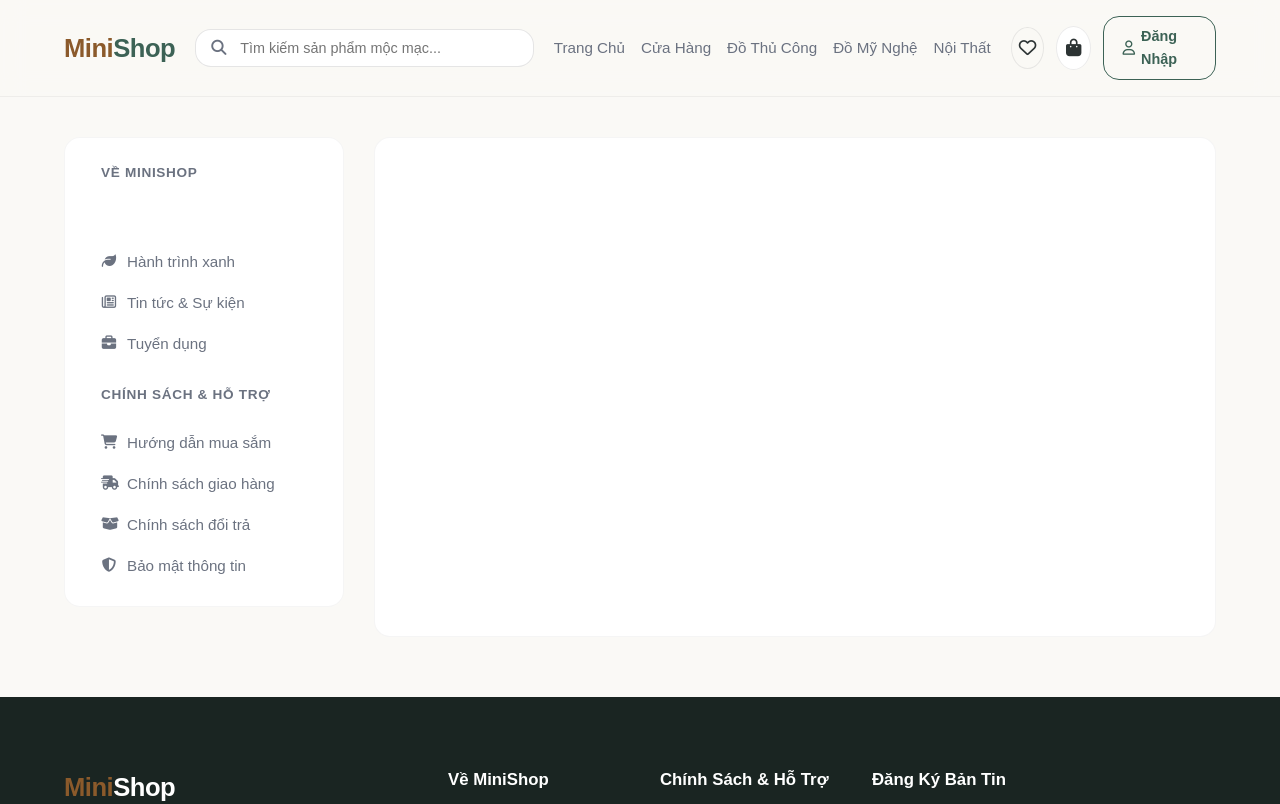
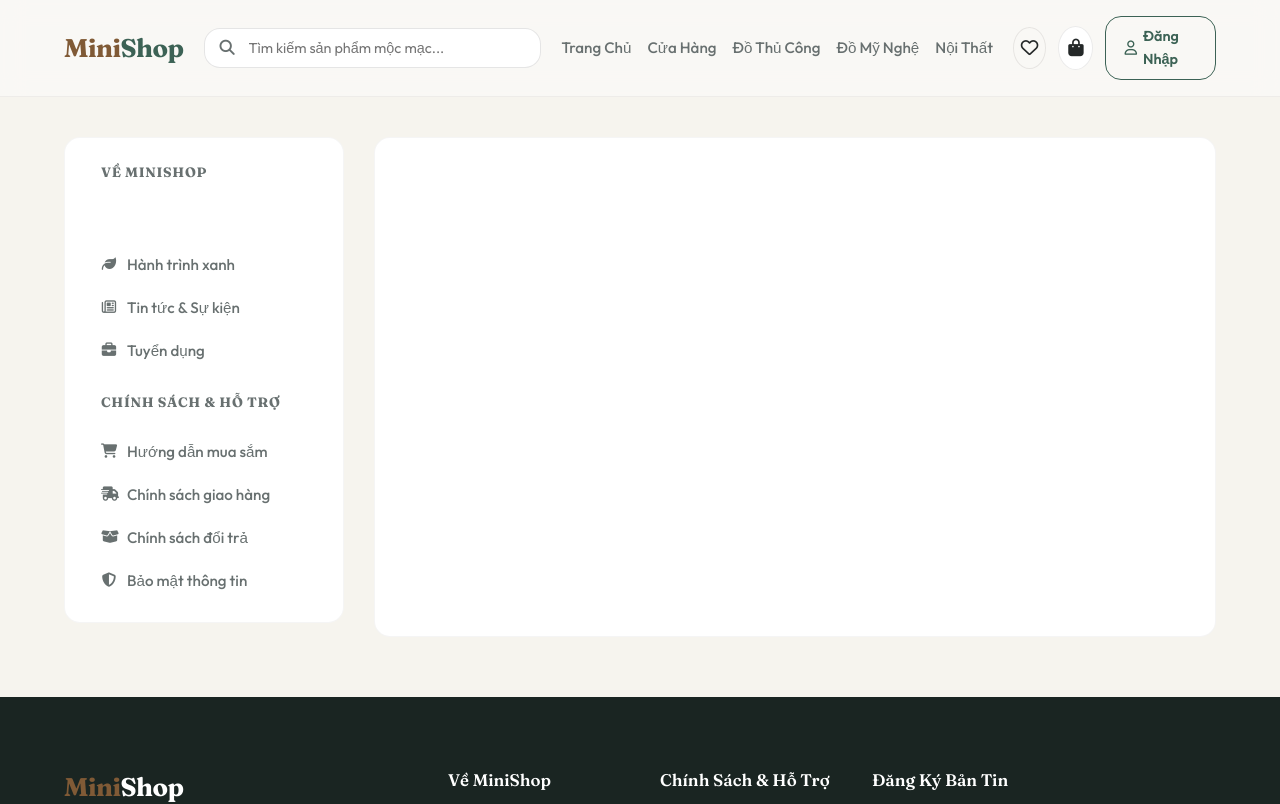
Before and after one commit to thahtynee-blip/Tyne, a Next.js app: page /info in a window 1280 px wide. Shown: the top 804 px of the page. Built offline with nearby package versions, Linux system fonts and the light colour scheme.

Commit message:
Integrate Supabase SDK and apply design changes

```diff
--- a/app/globals.css
+++ b/app/globals.css
@@ -6,26 +6,27 @@
 :root {
   --primary-color: #3C6255;       /* Forest green / Sage tint */
   --primary-hover: #2E4F43;
-  --secondary-color: #8B5A2B;     /* Warm wooden brown */
-  --accent-color: #E28F6B;        /* Earth terracotta/peach */
-
-  --bg-color: #FAF9F6;            /* Premium alabaster/warm white */
-  --bg-card: #FFFFFF;
+  --secondary-color: #805A36;     /* Warm Cedar wood brown */
+  --accent-color: #C86B45;        /* Earthy Terracotta */
+
+  --bg-color: #F6F4EE;            /* Premium raw linen white */
+  --bg-card: #FDFDFB;             /* Premium Alabaster clay */
   --bg-footer: #1A2522;           /* Deep dark green-black */
 
-  --text-main: #2C3333;           /* Charcoal */
-  --text-muted: #6B7280;          /* Gray */
+  --text-main: #242828;           /* Soft charcoal */
+  --text-muted: #687070;          /* Earth dust grey */
   --text-light: #E8ECE9;
 
   --font-family: 'Outfit', sans-serif;
+  --font-display: 'Fraunces', serif;
 
   --border-radius-sm: 8px;
   --border-radius-md: 16px;
   --border-radius-lg: 24px;
 
-  --shadow-sm: 0 4px 6px -1px rgba(0, 0, 0, 0.05), 0 2px 4px -1px rgba(0, 0, 0, 0.03);
-  --shadow-md: 0 10px 15px -3px rgba(0, 0, 0, 0.08), 0 4px 6px -2px rgba(0, 0, 0, 0.04);
-  --shadow-lg: 0 20px 25px -5px rgba(0, 0, 0, 0.1), 0 10px 10px -5px rgba(0, 0, 0, 0.04);
+  --shadow-sm: 0 4px 6px -1px rgba(0, 0, 0, 0.03), 0 2px 4px -1px rgba(0, 0, 0, 0.02);
+  --shadow-md: 0 10px 20px -3px rgba(36, 40, 40, 0.05), 0 4px 6px -2px rgba(36, 40, 40, 0.02);
+  --shadow-lg: 0 20px 30px -5px rgba(36, 40, 40, 0.08), 0 10px 15px -5px rgba(36, 40, 40, 0.03);
 
   --transition-smooth: all 0.3s cubic-bezier(0.4, 0, 0.2, 1);
   --transition-fast: all 0.15s ease;
@@ -48,6 +49,10 @@ body {
   color: var(--text-main);
   line-height: 1.6;
   -webkit-font-smoothing: antialiased;
+}
+
+h1, h2, h3, h4, h5, h6, .logo, .section-title, .hero-title {
+  font-family: var(--font-display);
 }
 
 img {
@@ -282,15 +287,15 @@ button, input {
 
 /* --- Hero Section --- */
 .hero-section {
-  padding: 60px 0;
+  padding: 90px 0;
   overflow: hidden;
 }
 
 .hero-container {
   display: grid;
-  grid-template-columns: 1fr 1fr;
-  align-items: center;
-  gap: 60px;
+  grid-template-columns: 1.1fr 0.9fr;
+  align-items: center;
+  gap: 80px;
 }
 
 .hero-content {
@@ -300,33 +305,34 @@ button, input {
 }
 
 .hero-tag {
-  color: var(--secondary-color);
-  font-weight: 600;
-  font-size: 0.9rem;
+  color: var(--accent-color);
+  font-weight: 600;
+  font-size: 0.85rem;
   text-transform: uppercase;
-  letter-spacing: 1.5px;
-  margin-bottom: 12px;
+  letter-spacing: 2px;
+  margin-bottom: 16px;
 }
 
 .hero-title {
-  font-size: 3rem;
-  line-height: 1.2;
-  font-weight: 700;
-  margin-bottom: 20px;
-  color: var(--text-main);
-  letter-spacing: -1px;
+  font-size: 3.5rem;
+  line-height: 1.15;
+  font-weight: 800;
+  margin-bottom: 24px;
+  color: var(--text-main);
+  letter-spacing: -1.5px;
 }
 
 .hero-subtitle {
-  font-size: 1.1rem;
-  color: var(--text-muted);
-  margin-bottom: 32px;
-  max-width: 500px;
+  font-size: 1.15rem;
+  line-height: 1.7;
+  color: var(--text-muted);
+  margin-bottom: 40px;
+  max-width: 520px;
 }
 
 .hero-actions {
   display: flex;
-  gap: 16px;
+  gap: 20px;
 }
 
 .hero-image-container {
@@ -337,22 +343,25 @@ button, input {
   border-radius: var(--border-radius-lg);
   box-shadow: var(--shadow-lg);
   width: 100%;
-  height: 480px;
+  height: 520px;
   object-fit: cover;
 }
 
 .hero-floating-card {
   position: absolute;
-  bottom: 24px;
-  left: -24px;
-  background-color: #FFFFFF;
-  padding: 16px 24px;
-  border-radius: var(--border-radius-md);
-  box-shadow: var(--shadow-lg);
+  bottom: 32px;
+  left: -32px;
+  background-color: rgba(253, 253, 251, 0.75);
+  backdrop-filter: blur(16px);
+  -webkit-backdrop-filter: blur(16px);
+  padding: 18px 26px;
+  border-radius: var(--border-radius-md);
+  border: 1px solid rgba(255, 255, 255, 0.6);
+  box-shadow: 0 15px 35px -5px rgba(36, 40, 40, 0.08);
   display: flex;
   align-items: center;
   gap: 16px;
-  animation: float 4s ease-in-out infinite;
+  animation: float 5s ease-in-out infinite;
 }
 
 .hero-floating-card i {
@@ -402,14 +411,14 @@ button, input {
 .category-tabs {
   display: flex;
   justify-content: center;
-  gap: 12px;
+  gap: 16px;
   flex-wrap: wrap;
 }
 
 .category-tab {
-  background-color: #FFFFFF;
-  border: 1px solid rgba(0, 0, 0, 0.05);
-  padding: 12px 24px;
+  background-color: var(--bg-card);
+  border: 1px solid rgba(0, 0, 0, 0.04);
+  padding: 14px 28px;
   border-radius: 50px;
   font-size: 0.95rem;
   font-weight: 500;
@@ -426,24 +435,25 @@ button, input {
   transform: translateY(-2px);
   box-shadow: var(--shadow-md);
   color: var(--primary-color);
+  border-color: rgba(60, 98, 85, 0.2);
 }
 
 .category-tab.active {
   background-color: var(--primary-color);
   color: #FFFFFF;
   border-color: var(--primary-color);
-  box-shadow: 0 4px 12px rgba(60, 98, 85, 0.2);
+  box-shadow: 0 8px 20px rgba(60, 98, 85, 0.2);
 }
 
 /* --- Product Section & Grid --- */
 .products-section {
-  padding: 40px 0 80px 0;
+  padding: 60px 0 100px 0;
 }
 
 .product-grid {
   display: grid;
-  grid-template-columns: repeat(auto-fill, minmax(260px, 1fr));
-  gap: 30px;
+  grid-template-columns: repeat(auto-fill, minmax(270px, 1fr));
+  gap: 32px;
 }
 
 /* Product Card */
@@ -460,6 +470,7 @@ button, input {
 
 .product-card:hover {
   transform: translateY(-6px);
+  border-color: rgba(60, 98, 85, 0.12);
   box-shadow: var(--shadow-lg);
 }
 
--- a/app/layout.js
+++ b/app/layout.js
@@ -10,6 +10,9 @@ export default function RootLayout({ children }) {
   return (
     <html lang="vi">
       <head>
+        <link rel="preconnect" href="https://fonts.googleapis.com" />
+        <link rel="preconnect" href="https://fonts.gstatic.com" crossOrigin="anonymous" />
+        <link href="https://fonts.googleapis.com/css2?family=Fraunces:ital,opsz,wght@0,9..144,300..900;1,9..144,300..900&family=Outfit:wght@300;400;500;600;700&display=swap" rel="stylesheet" />
         <link rel="stylesheet" href="https://cdnjs.cloudflare.com/ajax/libs/font-awesome/6.4.0/css/all.min.css" />
       </head>
       <body>
--- a/package.json
+++ b/package.json
@@ -9,6 +9,8 @@
     "lint": "eslint"
   },
   "dependencies": {
+    "@supabase/ssr": "^0.12.4",
+    "@supabase/supabase-js": "^2.111.0",
     "next": "16.2.12",
     "react": "19.2.4",
     "react-dom": "19.2.4"
```
Also changed, not shown: proxy.js (added, +18 -0 lines), utils/supabase/client.js (added, +10 -0 lines), utils/supabase/middleware.js (added, +37 -0 lines), utils/supabase/server.js (added, +27 -0 lines), public/assets/images/banner/banner-trang-chu-mini-shop.jpg, 1 other file (tests, documents, lock files or other folders).
